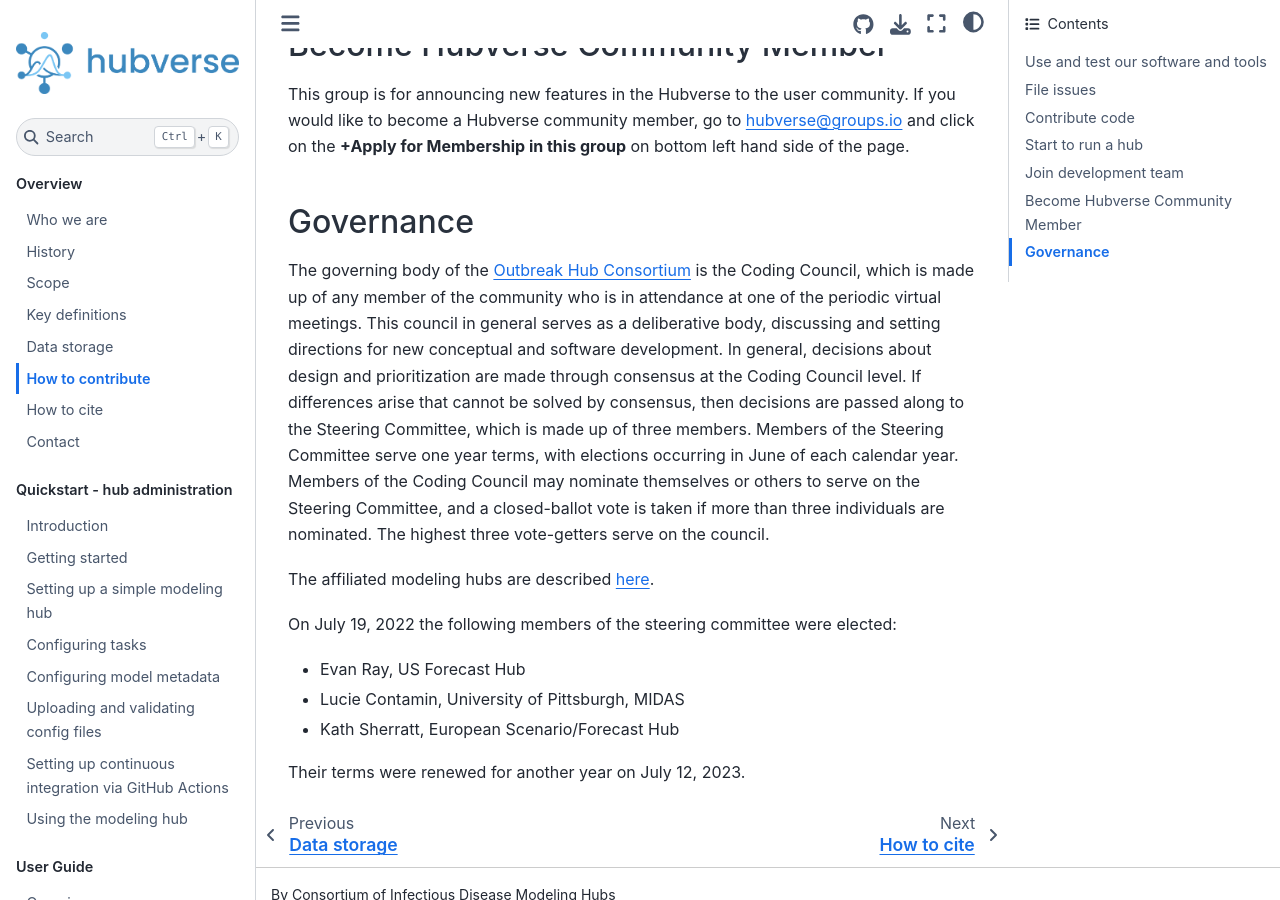
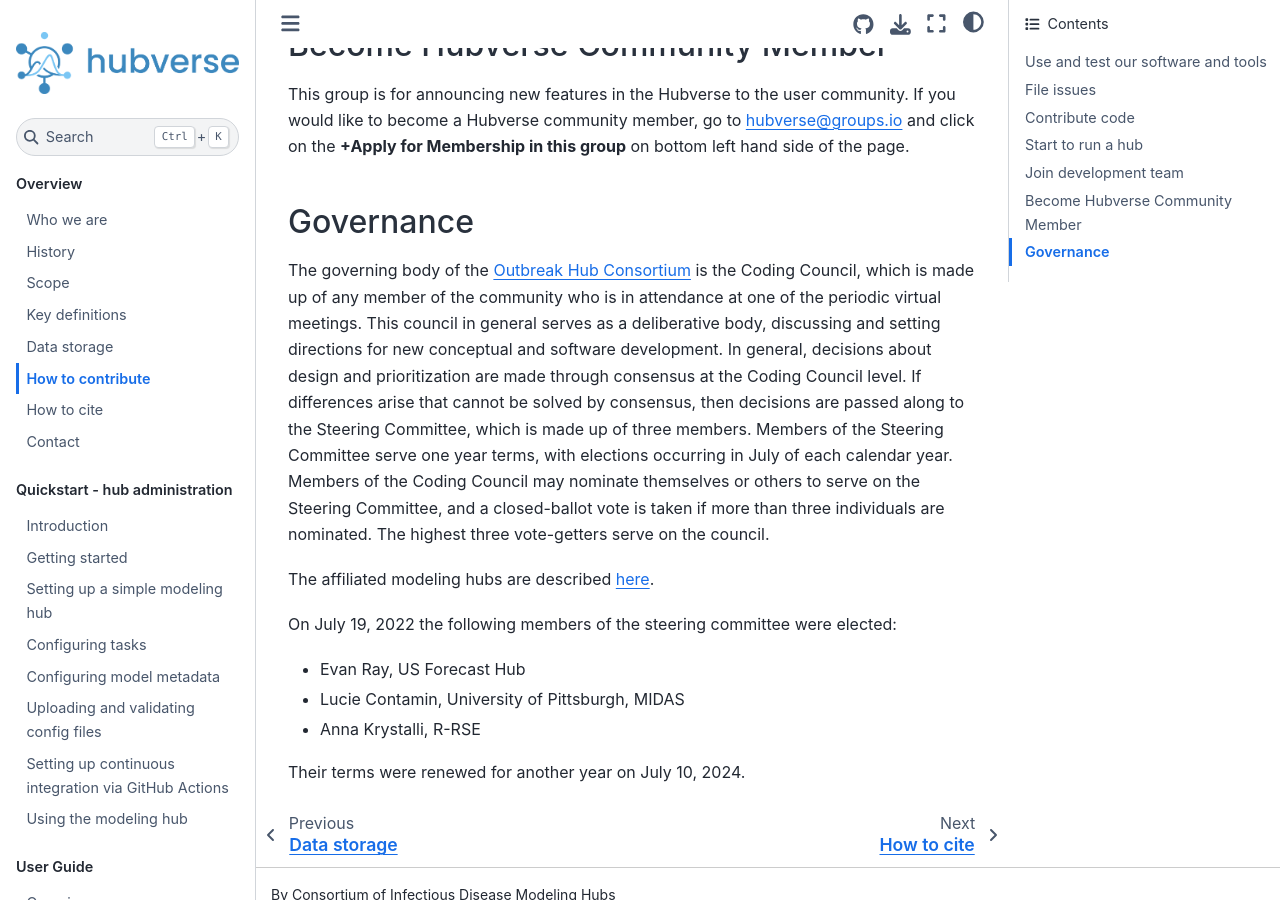
Before and after one commit to hubverse-org/hubDocs, a Sphinx documentation site: the page built from docs/source/overview/contribute.md, in a window 1280 px wide and 900 px high, scrolled down 1310 px. Built offline with Sphinx 7.4.7 and the Sphinx Book theme 1.1.4, drawn with Linux system fonts in a browser that asks for light colours; comment, search, counter and statistics services are not loaded.

Commit message:
Update steering committee

```diff
--- a/docs/source/overview/contribute.md
+++ b/docs/source/overview/contribute.md
@@ -32,7 +32,7 @@
 
 ## Governance
 
-The governing body of the [Outbreak Hub Consortium](../index.md) is the Coding Council, which is made up of any member of the community who is in attendance at one of the periodic virtual meetings. This council in general serves as a deliberative body, discussing and setting directions for new conceptual and software development. In general, decisions about design and prioritization are made through consensus at the Coding Council level. If differences arise that cannot be solved by consensus, then decisions are passed along to the Steering Committee, which is made up of three members. Members of the Steering Committee serve one year terms, with elections occurring in June of each calendar year. Members of the Coding Council may nominate themselves or others to serve on the Steering Committee, and a closed-ballot vote is taken if more than three individuals are nominated. The highest three vote-getters serve on the council.
+The governing body of the [Outbreak Hub Consortium](../index.md) is the Coding Council, which is made up of any member of the community who is in attendance at one of the periodic virtual meetings. This council in general serves as a deliberative body, discussing and setting directions for new conceptual and software development. In general, decisions about design and prioritization are made through consensus at the Coding Council level. If differences arise that cannot be solved by consensus, then decisions are passed along to the Steering Committee, which is made up of three members. Members of the Steering Committee serve one year terms, with elections occurring in July of each calendar year. Members of the Coding Council may nominate themselves or others to serve on the Steering Committee, and a closed-ballot vote is taken if more than three individuals are nominated. The highest three vote-getters serve on the council.
 
 The affiliated modeling hubs are described [here](../index.md).
 
@@ -40,6 +40,6 @@
 
 - Evan Ray, US Forecast Hub
 - Lucie Contamin, University of Pittsburgh, MIDAS
-- Kath Sherratt, European Scenario/Forecast Hub
+- Anna Krystalli, R-RSE
 
-Their terms were renewed for another year on July 12, 2023.
+Their terms were renewed for another year on July 10, 2024.
```
